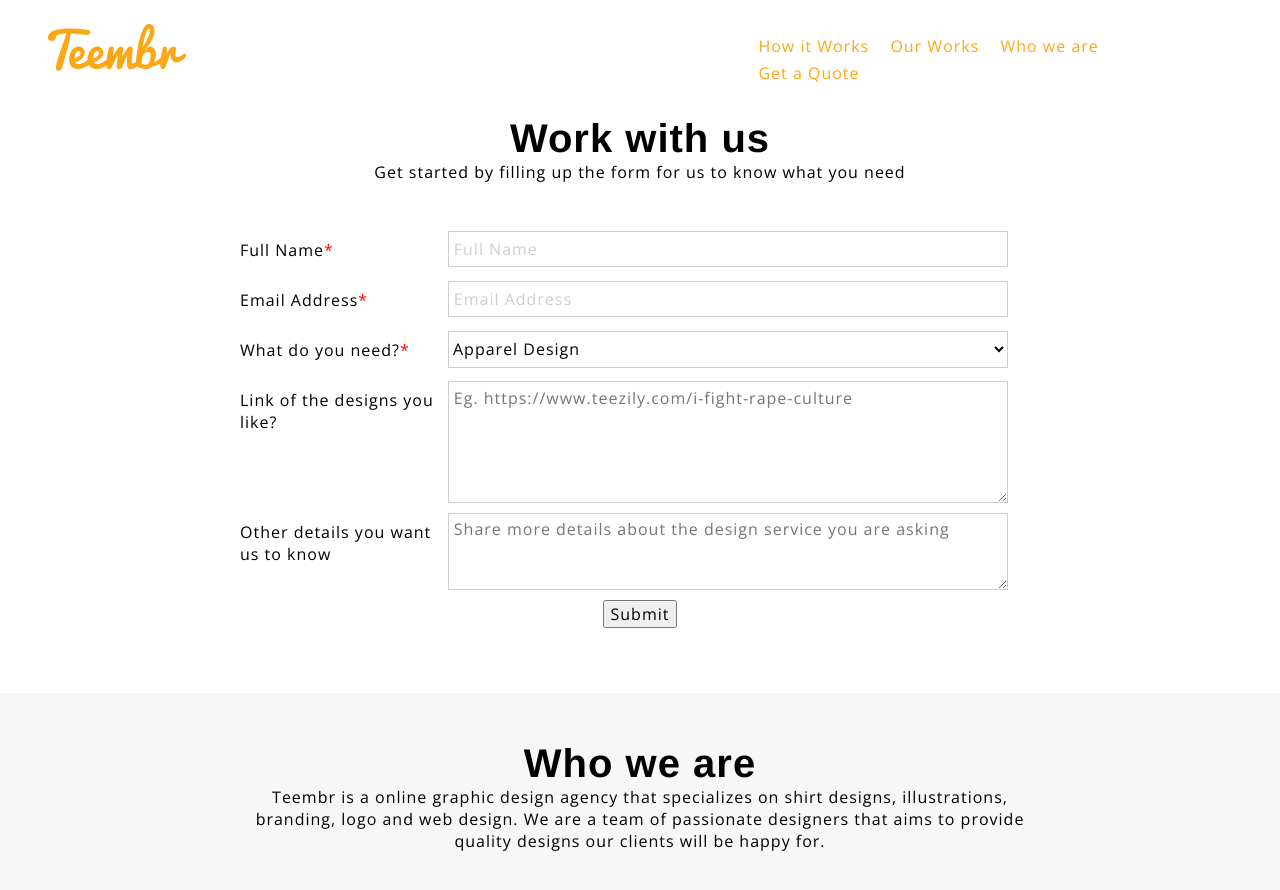
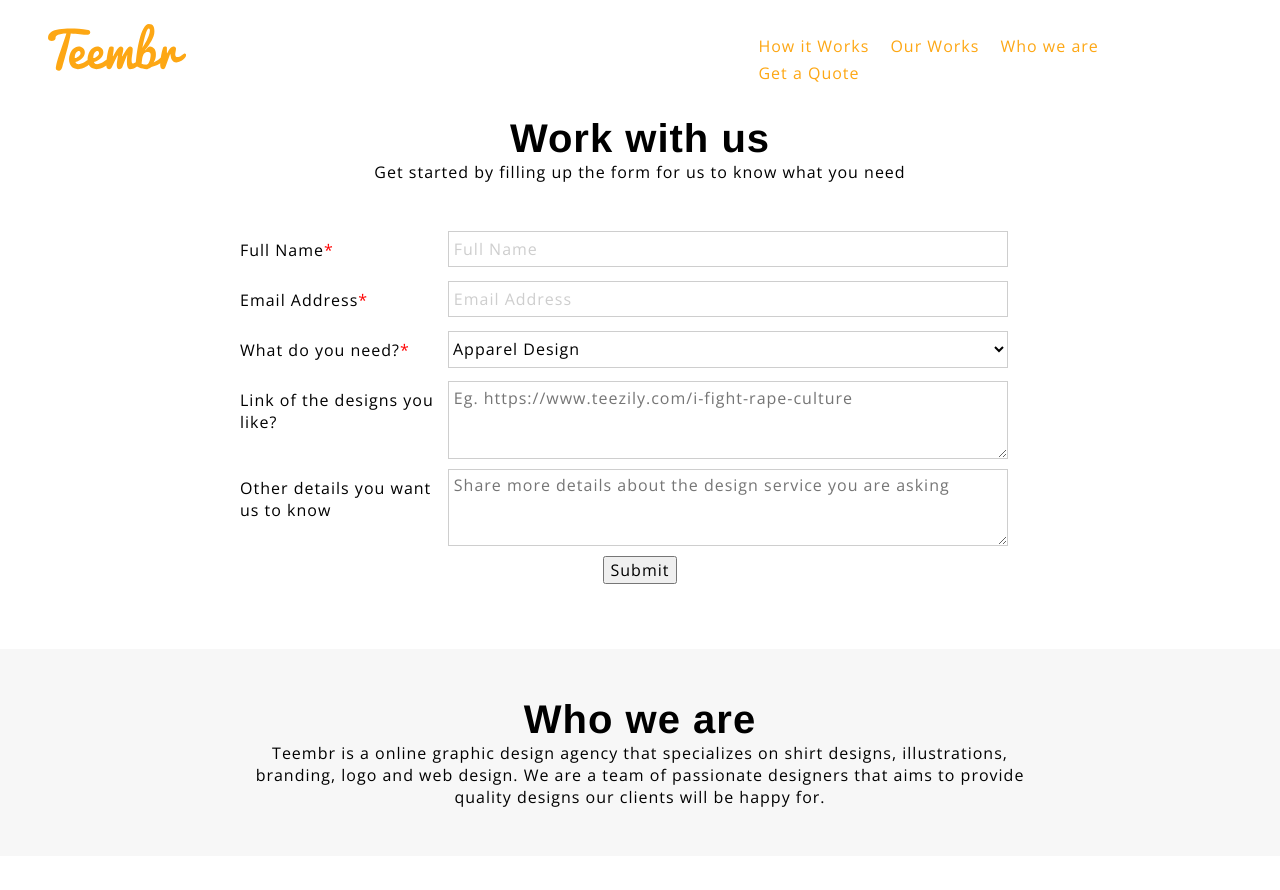
Before and after one commit to teembr/teembr.github.io, a Jekyll site: the page index.html, which Jekyll copies as it is, in a window 1280 px wide and 900 px high, scrolled down 2265 px. Shown: the top 890 px of the window. Built offline with Jekyll 4.4.1, drawn with Linux system fonts in a browser that asks for light colours; after the commit the page ends 3121 px from its top, so only the background shows below that.

Commit message:
updated form

```diff
--- a/index.html
+++ b/index.html
@@ -137,7 +133,7 @@
 				</header>
 				<div id="quote-google-form">
 					<iframe name="hidden_iframe" id="hidden_iframe" style="display:none;" onload="if(submitted){ quotesubmit();}"></iframe>
-					<form action="https://docs.google.com/forms/d/1z-Zvkx6SwTcatdreGOu3PxoEEmYLGUZsnK3eh4nyU7E/formResponse" method="POST" id="ss-form" target="hidden_iframe" onsubmit="submitted=true;">
+					<!-- <form action="https://docs.google.com/forms/d/1z-Zvkx6SwTcatdreGOu3PxoEEmYLGUZsnK3eh4nyU7E/formResponse" method="POST" id="ss-form" target="hidden_iframe" onsubmit>
 						<div class="full-name input-wrapper">
 							<label>Full Name<span>*</span></label>
 							<input type="text" name="fullname entry.1978234705" value="" class="ss-q-short" id="entry_1978234705" dir="auto" aria-label="Full Name  " aria-required="true" required="true" title="" placeholder="Full Name">
@@ -168,8 +164,34 @@
 						<input type="hidden" name="fbzx" value="-6667136101212873507">
 
 						<input type="submit" name="submit" value="Submit" id="ss-submit" class="jfk-button jfk-button-action ">
+					</form> -->
+					<form action="https://docs.google.com/forms/d/1z-Zvkx6SwTcatdreGOu3PxoEEmYLGUZsnK3eh4nyU7E/formResponse" method="POST" id="ss-form" target="hidden_iframe" onsubmit="submitted = true;">
+						<div class="full-name input-wrapper">
+							<label>Full Name<span>*</span></label>
+							<input type="text" name="entry.1978234705" value="" class="ss-q-short" id="entry_1978234705" dir="auto" aria-label="Full Name  " aria-required="true" required="" title="" placeholder="Full Name">
+						</div>
+						<div class="customer-email input-wrapper">
+							<label>Email Address<span>*</span></label>
+							<input type="email" name="entry.2141565010" value="" class="ss-q-short" id="entry_2141565010" dir="auto" aria-label="Email Address  Please check your email!" aria-required="true" required="" title="Please check your email!" placeholder="Email Address">
+						</div>
+						<div class="design-type input-wrapper">
+							<label>What do you need?<span>*</span></label>
+							<select name="entry.859391114" id="entry_859391114" aria-label="What do you need?  " aria-required="true" required="">
+								<option value="Apparel Design">Apparel Design</option>
+								<option value="Branding and Identity Design">Branding and Identity Design</option>
+							</select>
+						</div>
+						<div class="link-source input-wrapper">
+							<label>Link of the designs you like?</label>
+							<textarea name="entry.1303499745" rows="3" cols="0" class="ss-q-long" id="entry_1303499745" dir="auto" aria-label="Links of designs you like?  " aria-required="true" required="" placeholder="Eg. https://www.teezily.com/i-fight-rape-culture"></textarea>
+						</div>
+						<div class="details input-wrapper">
+							<label>Other details you want us to know</label>
+							<textarea name="entry.1140276022" rows="3" cols="0" class="ss-q-long" id="entry_1140276022" dir="auto" aria-label="Other details you want us to know" placeholder="Share more details about the design service you are asking"></textarea>
+						</div>
+
+						<input type="submit" name="submit" value="Submit" id="ss-submit" class="jfk-button jfk-button-action ">
 					</form>
-
 				</div>
 			</section>
 			<section class="form-thank-you" style="display:none">
```
Also changed, not shown: other parts of index.html (+1 -5 lines).
